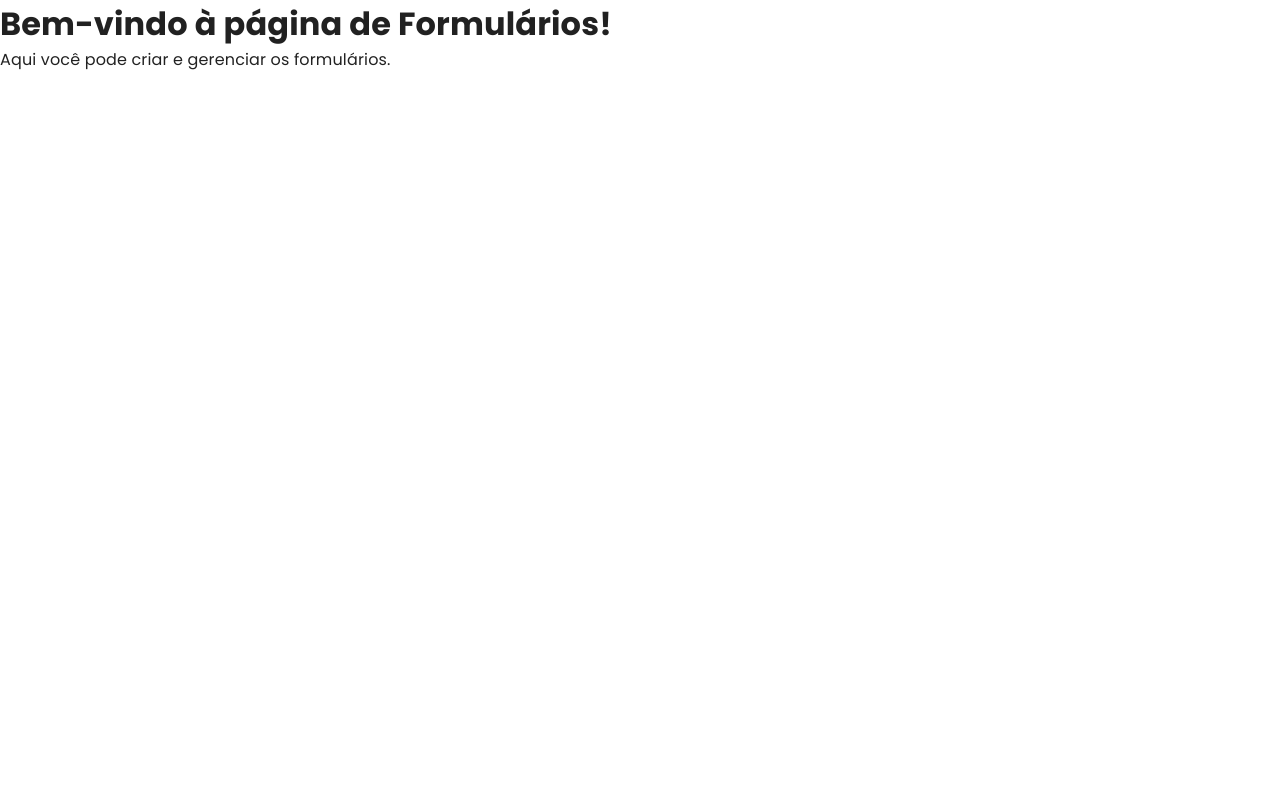
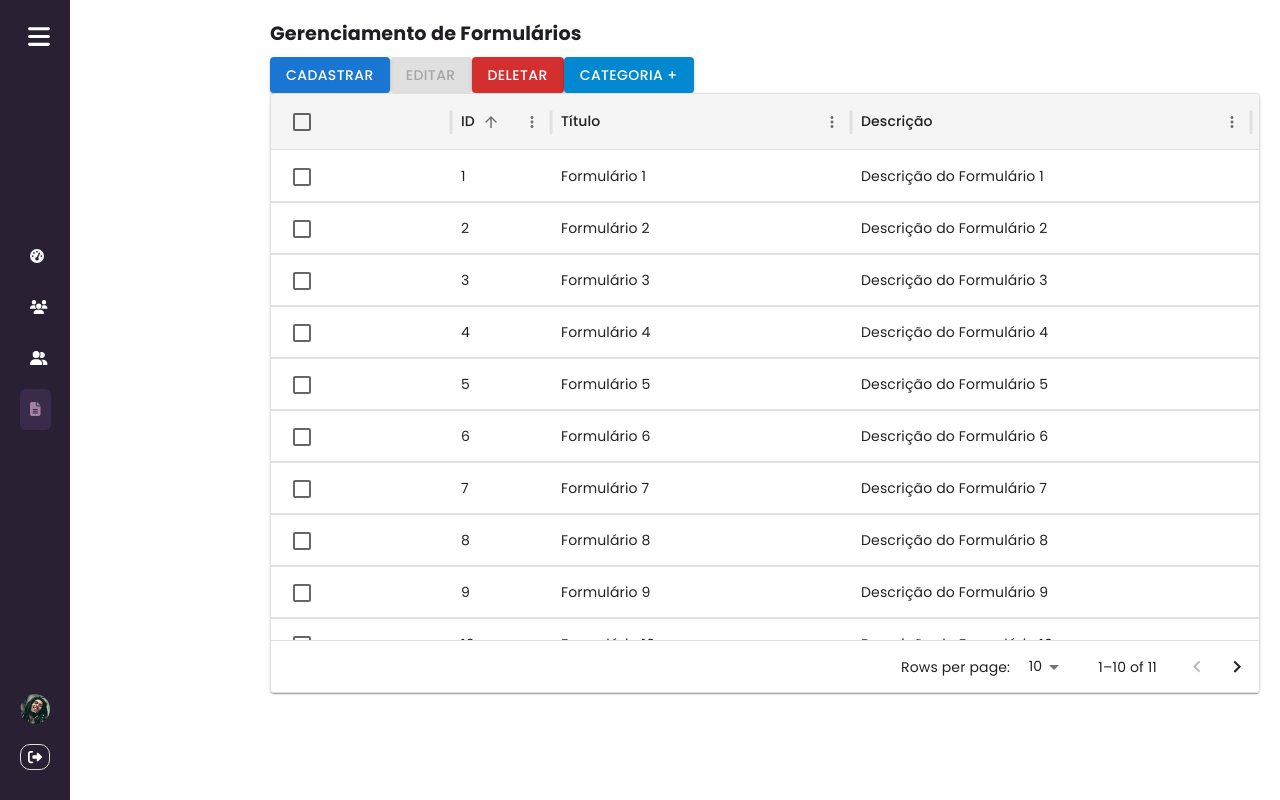
Before and after one commit to Phoenix-Team-Fatec/OAK-RH, a React (Vite) app in the folder parent/frontend/: page /formularios-admin in a window 1280 px wide. Built offline with nearby package versions, Linux system fonts and the light colour scheme; sample sign-in values are in the browser's storage.

Commit message:
Gerenciamento de Formularios em andamento

```diff
--- /dev/null
+++ b/parent/frontend/src/components/ModalCreateCategory/ModalCreateCategory.tsx
@@ -0,0 +1,59 @@
+import React, { useState } from 'react';
+import { Button, TextField, Dialog, DialogActions, DialogContent, DialogTitle } from '@mui/material';
+import axios from 'axios';
+import './ModalCreateCategory.css'; // Certifique-se de criar esse arquivo CSS
+
+interface ModalCreateCategoryProps {
+  open: boolean;
+  onClose: () => void;
+}
+
+const ModalCreateCategory: React.FC<ModalCreateCategoryProps> = ({ open, onClose }) => {
+  const [categoryName, setCategoryName] = useState('');
+
+  // Função para lidar com o envio do formulário
+  const handleSubmit = async () => {
+    if (!categoryName.trim()) {
+      alert('Por favor, insira o nome da categoria.');
+      return;
+    }
+
+    try {
+      // Simulação de envio ao backend
+      await axios.post('http://localhost:3000/formulario/criar', { nome: categoryName });
+      alert('Categoria cadastrada com sucesso!');
+      setCategoryName('');
+      onClose(); // Fechar o modal após o envio
+    } catch (error) {
+      console.error('Erro ao cadastrar categoria', error);
+      alert('Erro ao cadastrar a categoria. Tente novamente.');
+    }
+  };
+
+  return (
+    <Dialog open={open} onClose={onClose} fullWidth maxWidth="sm">
+      <DialogTitle>Cadastrar Nova Categoria</DialogTitle>
+      <DialogContent>
+        <TextField
+          autoFocus
+          margin="dense"
+          label="Nome da Categoria"
+          fullWidth
+          variant="outlined"
+          value={categoryName}
+          onChange={(e) => setCategoryName(e.target.value)}
+        />
+      </DialogContent>
+      <DialogActions>
+        <Button onClick={onClose} color="secondary">
+          Fechar
+        </Button>
+        <Button onClick={handleSubmit} color="primary" variant="contained">
+          Cadastrar
+        </Button>
+      </DialogActions>
+    </Dialog>
+  );
+};
+
+export default ModalCreateCategory;
--- a/parent/frontend/src/components/SidebarAdmin/SidebarAdmin.tsx
+++ b/parent/frontend/src/components/SidebarAdmin/SidebarAdmin.tsx
@@ -46,7 +46,7 @@ const SidebarAdmin = () => {
                     </NavLink>
                 </li>
                 <li className="menu_span">
-                    <NavLink to="/forms" className={({ isActive }) => (isActive ? "active_link" : "")}>
+                    <NavLink to="/formularios-admin" className={({ isActive }) => (isActive ? "active_link" : "")}>
                         <FontAwesomeIcon icon={faFileAlt} />
                         {isExpanded && " Formulários"}
                     </NavLink>
--- a/parent/frontend/src/pages/FormsAdmin/FormsAdmin.tsx
+++ b/parent/frontend/src/pages/FormsAdmin/FormsAdmin.tsx
@@ -1,11 +1,174 @@
-import React from 'react';
+import React, { useState, useMemo } from 'react';
+import Paper from '@mui/material/Paper';
+import { Checkbox, Button } from '@mui/material';
+import { DataGrid, GridColDef } from '@mui/x-data-grid';
+import SidebarAdmin from '../../components/SidebarAdmin/SidebarAdmin';
+import ModalCreateCategory from '../../components/ModalCreateCategory/ModalCreateCategory'; // Importa o Modal
+import './adminFormulario.css'; // Certifique-se de que o caminho do CSS está correto
 
 const Formularios: React.FC = () => {
+  const [rows, setRows] = useState<any[]>([
+    // Dados estáticos de exemplo
+    { id: 1, nome: 'Formulário 1', descricao: 'Descrição do Formulário 1', criado_em: '2023-01-01' },
+    { id: 2, nome: 'Formulário 2', descricao: 'Descrição do Formulário 2', criado_em: '2023-02-01' },
+    { id: 3, nome: 'Formulário 3', descricao: 'Descrição do Formulário 3', criado_em: '2023-03-01' },
+    { id: 4, nome: 'Formulário 4', descricao: 'Descrição do Formulário 4', criado_em: '2023-04-01' },
+    { id: 5, nome: 'Formulário 5', descricao: 'Descrição do Formulário 5', criado_em: '2023-05-01' },
+    { id: 6, nome: 'Formulário 6', descricao: 'Descrição do Formulário 6', criado_em: '2023-06-01' },
+    { id: 7, nome: 'Formulário 7', descricao: 'Descrição do Formulário 7', criado_em: '2023-07-01' },
+    { id: 8, nome: 'Formulário 8', descricao: 'Descrição do Formulário 8', criado_em: '2023-08-01' },
+    { id: 9, nome: 'Formulário 9', descricao: 'Descrição do Formulário 9', criado_em: '2023-09-01' },
+    { id: 10, nome: 'Formulário 10', descricao: 'Descrição do Formulário 10', criado_em: '2023-10-01' },
+    { id: 11, nome: 'Formulário 11', descricao: 'Descrição do Formulário 11', criado_em: '2023-11-01' }
+  ]);
+    // ... os outros formulários
+
+  const [selectedIds, setSelectedIds] = useState<number[]>([]);
+  const [isDeleting, setIsDeleting] = useState(false);
+  const [isModalOpen, setIsModalOpen] = useState(false); // Estado para controlar o modal
+
+  const handleSelect = (id: number) => {
+    setSelectedIds(prevSelectedIds => {
+      if (prevSelectedIds.includes(id)) {
+        return prevSelectedIds.filter(selectedId => selectedId !== id);
+      } else {
+        return [...prevSelectedIds, id];
+      }
+    });
+  };
+
+  const handleSelectAll = (event: React.ChangeEvent<HTMLInputElement>) => {
+    if (event.target.checked) {
+      const allIds = rows.map(row => row.id);
+      setSelectedIds(allIds);
+    } else {
+      setSelectedIds([]);
+    }
+  };
+
+  const isAllSelected = rows.length > 0 && selectedIds.length === rows.length;
+  const isSomeSelected = selectedIds.length > 0 && selectedIds.length < rows.length;
+
+  const handleDelete = async () => {
+    if (selectedIds.length === 0) {
+      alert("Selecione pelo menos um formulário para deletar.");
+      return;
+    }
+
+    if (!confirm('Tem certeza que deseja deletar os formulários selecionados?')) {
+      return;
+    }
+
+    setIsDeleting(true);
+    try {
+      const updatedRows = rows.filter(row => !selectedIds.includes(row.id));
+      setRows(updatedRows);
+      setSelectedIds([]);
+      alert("Formulários deletados com sucesso.");
+    } catch (error) {
+      console.error("Erro ao deletar formulários", error);
+      alert("Erro ao deletar formulários. Tente novamente.");
+    } finally {
+      setIsDeleting(false);
+    }
+  };
+
+  const columns: GridColDef[] = useMemo(() => [
+    {
+      field: 'select',
+      headerName: 'Selecionar',
+      renderHeader: () => (
+        <Checkbox
+          indeterminate={isSomeSelected}
+          checked={isAllSelected}
+          onChange={handleSelectAll}
+          inputProps={{ 'aria-label': 'select all rows' }}
+          disabled={isDeleting}
+        />
+      ),
+      width: 180,
+      sortable: false,
+      filterable: false,
+      disableColumnMenu: true,
+      renderCell: (params: any) => (
+        <Checkbox
+          checked={selectedIds.includes(params.row.id)}
+          onChange={() => handleSelect(params.row.id)}
+          inputProps={{ 'aria-label': `select row ${params.row.id}` }}
+          disabled={isDeleting}
+        />
+      )
+    },
+    { field: 'id', headerName: 'ID', width: 100 },
+    { field: 'nome', headerName: 'Título', width: 300 },
+    { field: 'descricao', headerName: 'Descrição', width: 400 },
+    { field: 'criado_em', headerName: 'Criado em', width: 200 },
+  ], [selectedIds, rows, isAllSelected, isSomeSelected, isDeleting]);
+
   return (
-    <div>
-      <h1>Bem-vindo à página de Formulários!</h1>
-      <p>Aqui você pode criar e gerenciar os formulários.</p>
-    </div>
+    <>
+      <SidebarAdmin />
+      <div className="content">
+        <h2>Gerenciamento de Formulários</h2>
+
+        <div className="actions">
+          <Button
+            variant="contained"
+            color="primary"
+            onClick={() => alert("Redirecionar para página de cadastro")}
+            disabled={isDeleting}
+          >
+            Cadastrar
+          </Button>
+          <Button
+            variant="contained"
+            color="secondary"
+            onClick={() => alert("Redirecionar para página de edição")}
+            disabled={selectedIds.length !== 1 || isDeleting}
+          >
+            Editar
+          </Button>
+          <Button
+            variant="contained"
+            color="error"
+            onClick={handleDelete}
+            disabled={isDeleting}
+          >
+            {isDeleting ? 'Deletando...' : 'Deletar'}
+          </Button>
+          <Button
+            variant="contained"
+            color="info"
+            onClick={() => setIsModalOpen(true)} // Abre o modal ao clicar
+          >
+            Categoria +
+          </Button>
+        </div>
+
+        <Paper style={{ height: 600, width: '100%' }}>
+          <DataGrid
+            rows={rows}
+            columns={columns}
+            pageSizeOptions={[10, 25, 30]}
+            checkboxSelection={false}
+            initialState={{
+              pagination: { paginationModel: { pageSize: 10 } },
+              sorting: {
+                sortModel: [{ field: 'id', sort: 'asc' }]
+              },
+            }}
+            pagination
+            getRowId={(row) => row.id}
+          />
+        </Paper>
+
+        {/* Modal para criar nova categoria */}
+        <ModalCreateCategory
+          open={isModalOpen}
+          onClose={() => setIsModalOpen(false)} // Fecha o modal ao clicar
+        />
+      </div>
+    </>
   );
 };
 
--- /dev/null
+++ b/parent/frontend/src/pages/FormsAdmin/adminFormulario.css
@@ -0,0 +1,19 @@
+/* Estilo para garantir que o conteúdo não ultrapasse a sidebar */
+body {
+    margin: 0;
+    padding: 0;
+  }
+
+  .sidebar {
+    width: 250px; /* Defina a largura da sidebar */
+    position: fixed; /* Fixa a sidebar na lateral */
+    top: 0;
+    left: 0;
+    height: 100%;
+
+  }
+
+  .content {
+    margin-left: 250px; /* Espaçamento igual à largura da sidebar */
+    padding: 20px;
+  }
```
Also changed, not shown: parent/frontend/src/components/ModalCreateCategory/ModalCreateCategory.css (added).
